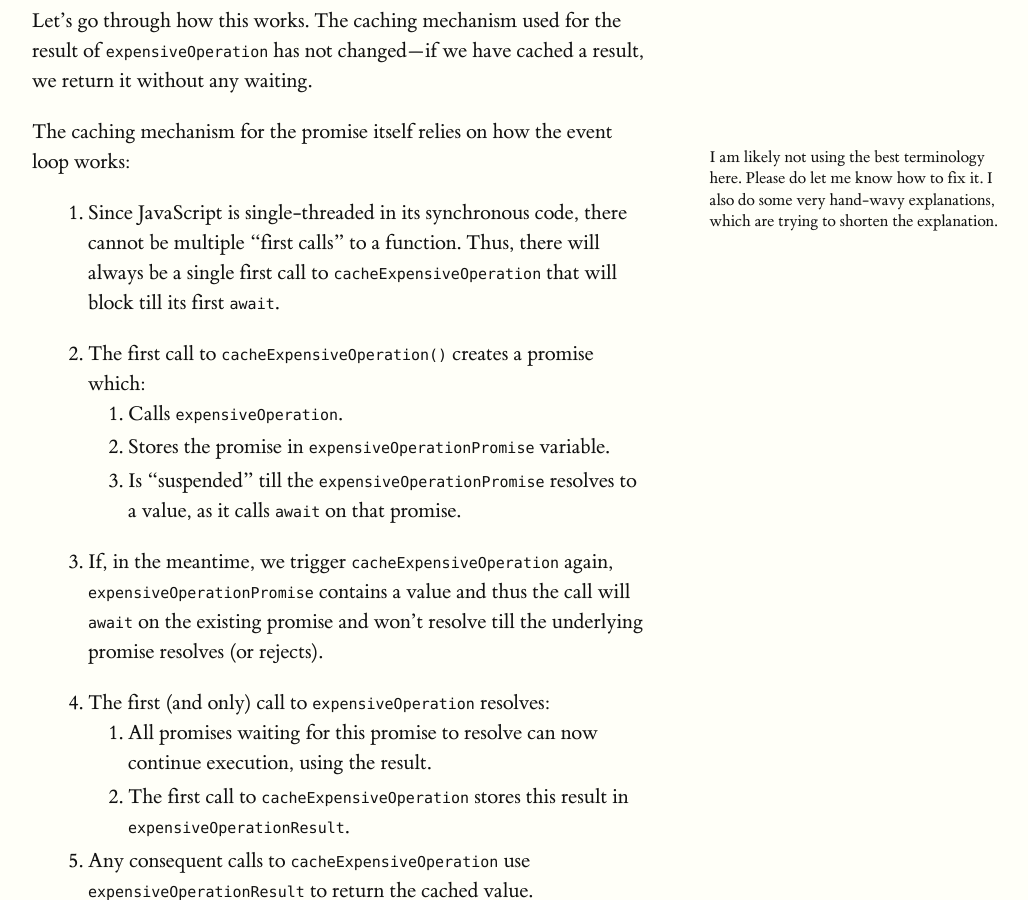
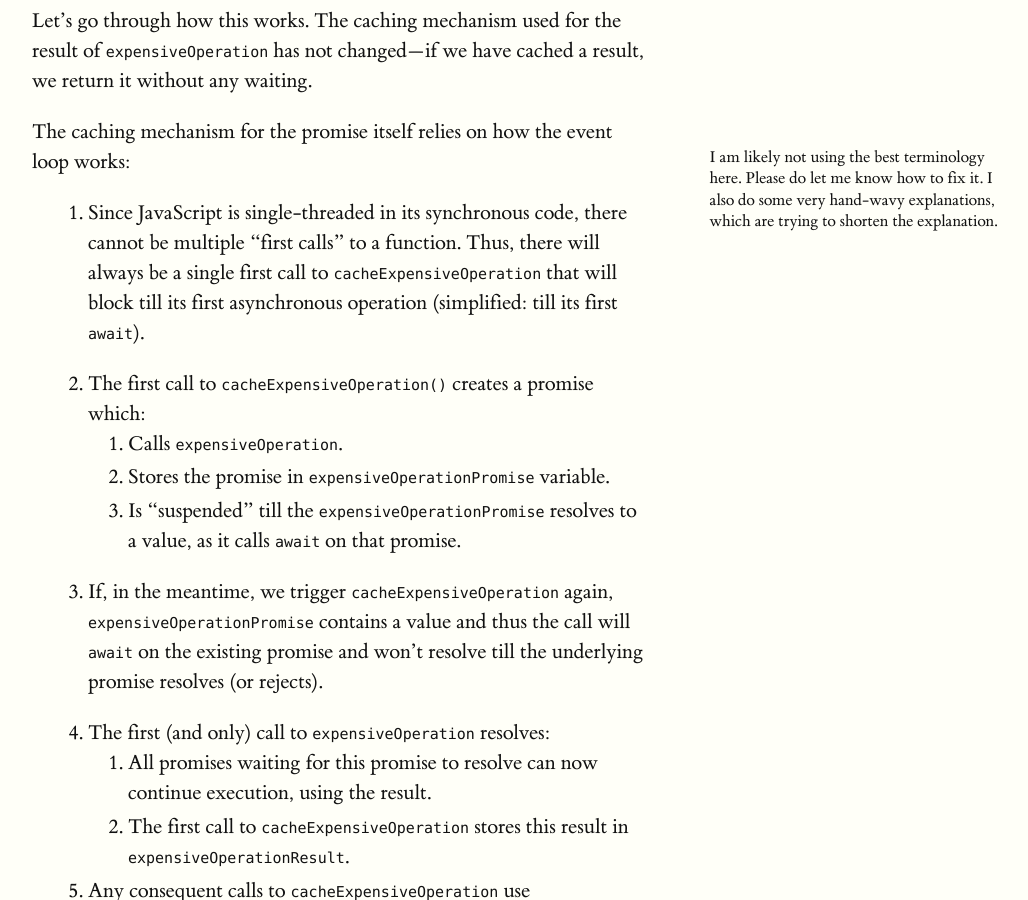
Before and after one commit to pavelkucera/pavelkucera.github.io, a Jekyll site: the page built from _posts/2020-10-30-caching-executing-promises.md, in a window 1280 px wide and 900 px high, scrolled down 2924 px. Shown: the whole window, without its empty margins (128-1156 px from the left). Built offline with Jekyll 4.4.1, drawn with Linux system fonts in a browser that asks for light colours.

Commit message:
Use more precise wording

```diff
--- a/_posts/2020-10-30-caching-executing-promises.md
+++ b/_posts/2020-10-30-caching-executing-promises.md
@@ -120,7 +120,7 @@ The caching mechanism for the promise itself relies on how the event loop works:
   Please do let me know how to fix it.
   I also do some very hand-wavy explanations, which are trying to shorten the explanation.
 </span>
-1. Since JavaScript is single-threaded in its synchronous code, there cannot be multiple "first calls" to a function. Thus, there will always be a single first call to `cacheExpensiveOperation` that will block till its first `await`.
+1. Since JavaScript is single-threaded in its synchronous code, there cannot be multiple "first calls" to a function. Thus, there will always be a single first call to `cacheExpensiveOperation` that will block till its first asynchronous operation (simplified: till its first `await`).
 
 1. The first call to `cacheExpensiveOperation()` creates a promise which:
    1. Calls `expensiveOperation`.
```
